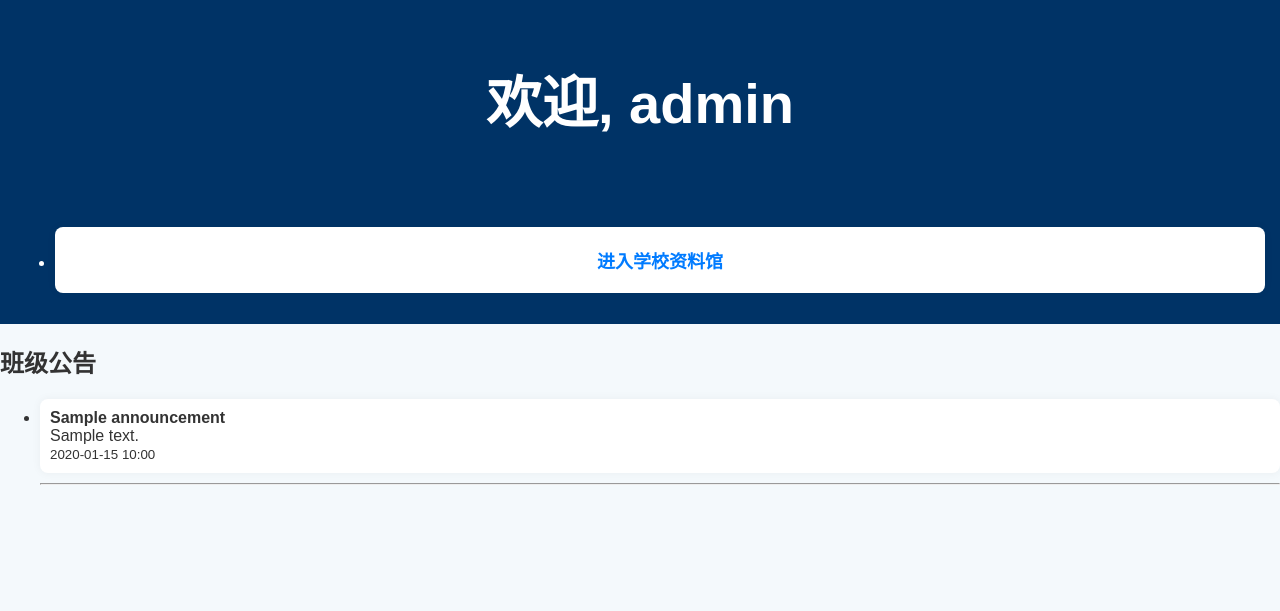
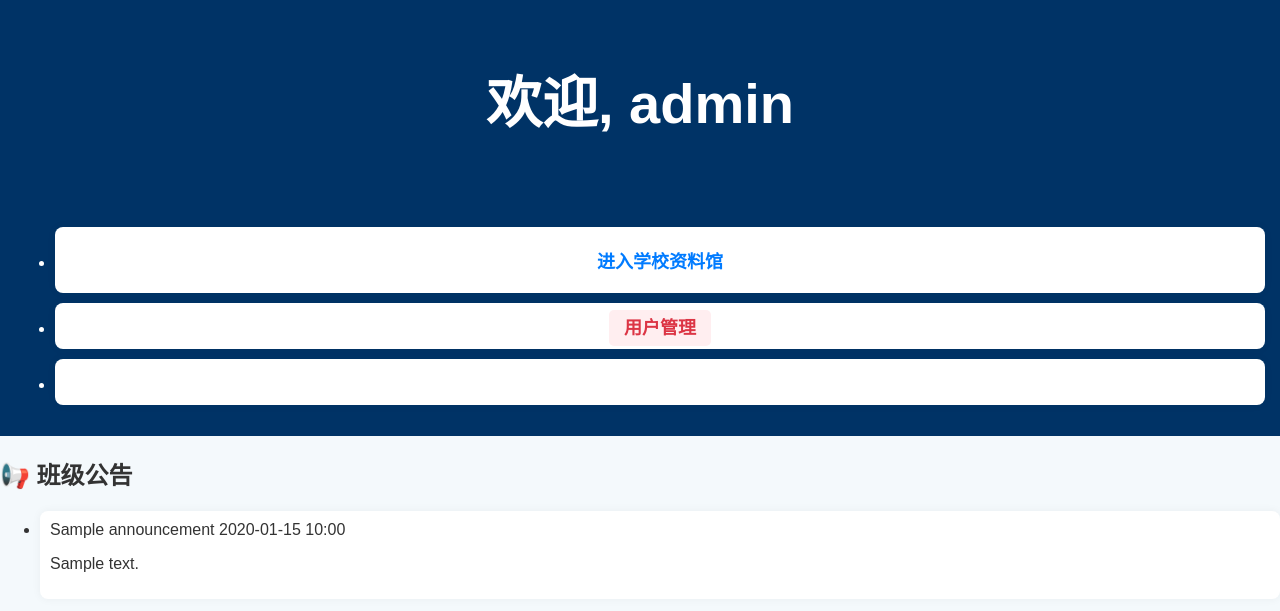
Before and after one commit to Brooks-Z/DSi, a Flask app: page /dashboard in a window 1280 px wide. Shown: the top 611 px of the page. Run offline with Flask 3, Linux system fonts and the light colour scheme; the visitor is signed in with stand-in values (Sample User, id 1); tables that the repository leaves empty hold one stand-in row (values such as "Sample post").

Commit message:
dashboard.html

```diff
--- a/templates/dashboard.html
+++ b/templates/dashboard.html
@@ -1,10 +1,23 @@
 <!DOCTYPE html>
-<html lang="en">
+<html lang="zh-CN">
 <head>
     <meta charset="UTF-8">
     <meta name="viewport" content="width=device-width, initial-scale=1.0">
     <title>学生仪表板</title>
     <link rel="stylesheet" href="{{ url_for('static', filename='style.css') }}">
+    <style>
+        .admin-link {
+            color: #dc3545;
+            font-weight: 600;
+            background-color: #ffeef0;
+            padding: 8px 15px;
+            border-radius: 5px;
+        }
+        .upload-link {
+            background-color: #e9f5ff;
+            color: #0056b3;
+        }
+    </style>
 </head>
 <body>
     <header>
@@ -17,12 +30,18 @@
             {% if user.username == 'Brooks' %}
                 <li><a href="{{ url_for('upload_resource') }}" class="upload-link">上传资料</a></li>
             {% endif %}
+
+            {# 新增管理员导航 #}
+            {% if user.is_admin or user.is_superadmin %}
+                <li><a href="{{ url_for('user_management') }}" class="admin-link">用户管理</a></li>
+            {% endif %}
+
+            <li><a href="{{ url_for('logout') }}" class="logout-link">退出登录</a></li>
         </ul>
     </nav>
 
-    <!-- 动态课程展示模块（仅学生可见） -->
     {% if not user.is_admin %}
-        <section>
+        <section class="course-section">
             <h2>📘 实时课程信息</h2>
             {% if current_class %}
                 <p><strong>当前课程：</strong> {{ current_class.subject }}（{{ current_class.start_time.strftime('%H:%M') }} - {{ current_class.end_time.strftime('%H:%M') }}）</p>
@@ -38,27 +57,29 @@
 
             <h3>📅 今日课程安排</h3>
             {% if today_schedule %}
-                <ul>
+                <ul class="schedule-list">
                     {% for entry in today_schedule %}
                         <li>{{ entry.start_time.strftime('%H:%M') }} - {{ entry.end_time.strftime('%H:%M') }}：{{ entry.subject }}</li>
                     {% endfor %}
                 </ul>
             {% else %}
-                <p>今天没有安排课程</p>
+                <p class="no-course">今天没有安排课程</p>
             {% endif %}
         </section>
     {% endif %}
 
-    <section>
-        <h2>班级公告</h2>
+    <section class="announcement-section">
+        <h2>📢 班级公告</h2>
         <ul>
             {% for announcement in announcements %}
-                <li>
-                    <strong>{{ announcement.title }}</strong><br>
-                    {{ announcement.content }}<br>
-                    <small>{{ announcement.timestamp.strftime('%Y-%m-%d %H:%M') }}</small>
+                <li class="announcement-item">
+                    <div class="announcement-header">
+                        <span class="announcement-title">{{ announcement.title }}</span>
+                        <span class="announcement-time">{{ announcement.timestamp.strftime('%Y-%m-%d %H:%M') }}</span>
+                    </div>
+                    <p class="announcement-content">{{ announcement.content }}</p>
                 </li>
-                <hr>
+                {% if not loop.last %}<hr>{% endif %}
             {% endfor %}
         </ul>
     </section>
```
